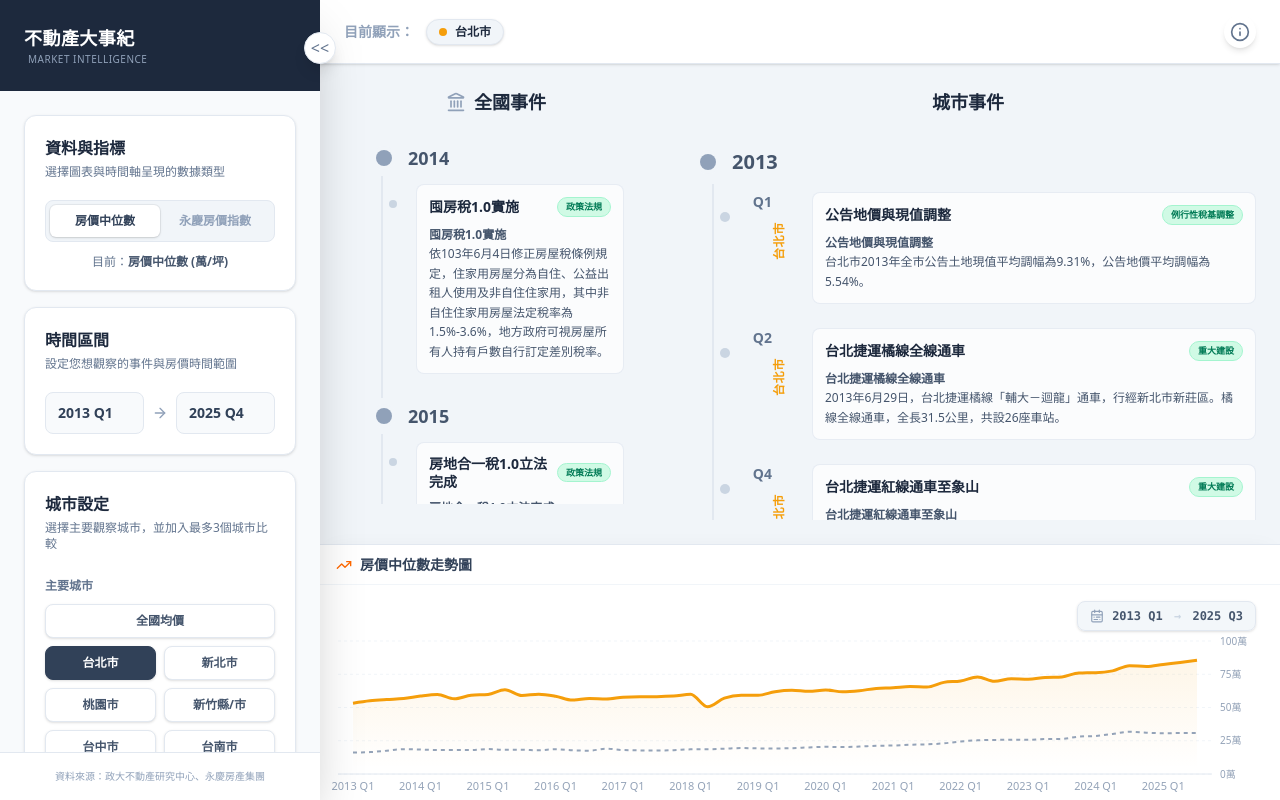
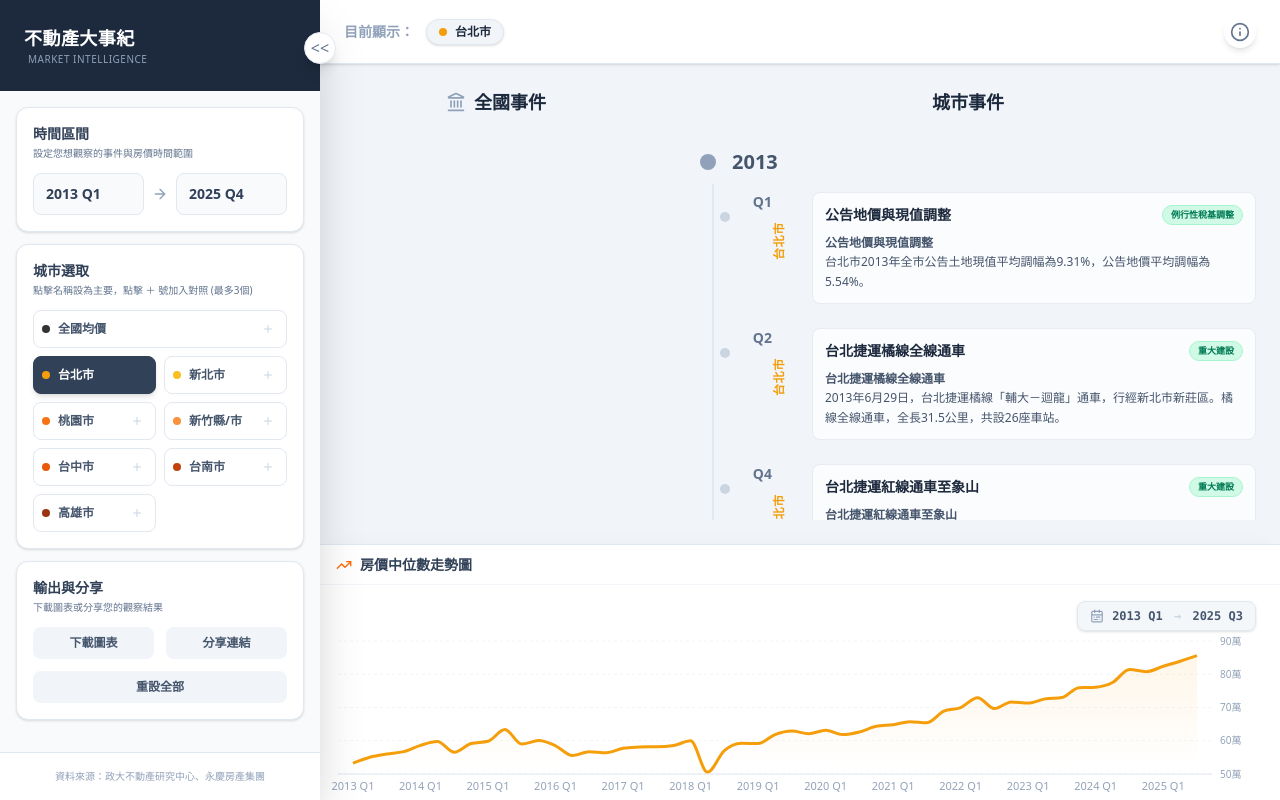
Before and after one commit to NCCU-rer/Real-Estate-Chronicle, a Next.js app: page / in a window 1280 px wide. Built offline with nearby package versions, Linux system fonts and the light colour scheme.

Commit message:
側邊欄調整

```diff
--- a/src/app/page.tsx
+++ b/src/app/page.tsx
@@ -17,8 +17,6 @@ export default function Home() {
   const [compareCities, setCompareCities] = useState<string[]>([]);
   const [isSettingsOpen, setIsSettingsOpen] = useState(false);
   const [isSidebarCollapsed, setIsSidebarCollapsed] = useState(false);
-  // ✨ 新增：資料模式狀態 ('price' = 房價中位數, 'index' = 房價指數)
-  const [dataType, setDataType] = useState<'price' | 'index'>('price');
 
   // === 2. 業務邏輯 (Handlers) ===
   const handleMainCityChange = (cityId: string) => {
@@ -61,7 +59,7 @@ export default function Home() {
     const nationalEvents = allEvents.filter(event => {
       const eventTimeVal = getQuarterValue(`${event.year}_${event.quarter}`);
       const isTimeMatch = eventTimeVal >= startVal && eventTimeVal <= endVal;
-      return event.isNational && isTimeMatch;
+      return event.isNational && chartCities.includes('nation') && isTimeMatch;
     });
 
     const cityEvents = allEvents.filter(event => {
@@ -96,8 +94,6 @@ export default function Home() {
         compareCities={compareCities}
         toggleCompare={toggleCompare}
         handleCancelCompare={handleCancelCompare}
-        dataType={dataType}
-        setDataType={setDataType}
       />
 
       {/* 2. 右側主要內容區 */}
@@ -144,10 +140,8 @@ export default function Home() {
             selectedCities={chartCities}
             startPeriod={startPeriod}
             endPeriod={endPeriod}
-            dataType={dataType}
           />
         </div>
-
       </div>
 
       <InfoTooltip />
--- a/src/components/DashboardChart.tsx
+++ b/src/components/DashboardChart.tsx
@@ -18,17 +18,15 @@ interface DashboardChartProps {
   selectedCities: string[];
   startPeriod: string;
   endPeriod: string;
-  dataType?: 'price' | 'index';
 }
 
 export default function DashboardChart({
   selectedCities,
   startPeriod,
   endPeriod,
-  dataType = 'price',
 }: DashboardChartProps) {
 
-  const chartTitle = dataType === 'price' ? '房價中位數走勢圖' : '政大永慶房價指數';
+  const chartTitle = '房價中位數走勢圖';
 
   return (
     <div className="w-full h-full bg-white border-t border-slate-200 shadow-[0_-5px_20px_-10px_rgba(0,0,0,0.05)] flex flex-col">
@@ -44,7 +42,6 @@ export default function DashboardChart({
           selectedCities={selectedCities}
           startPeriod={startPeriod}
           endPeriod={endPeriod}
-          dataType={dataType}
           isSmallMode={false} // isSmallMode is kept for brush visibility, but chart is not resizable.
         />
       </div>
--- a/src/components/DashboardSidebar.tsx
+++ b/src/components/DashboardSidebar.tsx
@@ -1,7 +1,7 @@
 "use client";
 
 import { generateQuarterOptions } from "@/utils/eventHelper";
-import { CITIES_CONFIG } from "@/config/cityColors";
+import { CITIES_CONFIG, NATIONAL_CONFIG } from "@/config/cityColors";
 import {
   Building2,
   Calendar,
@@ -38,20 +38,18 @@ interface SidebarProps {
   compareCities: string[];
   toggleCompare: (cityId: string) => void;
   handleCancelCompare: () => void;
-  dataType: 'price' | 'index';
-  setDataType: (v: 'price' | 'index') => void;
 }
 
 const InfoCard = ({ title, description, children }: { title: string, description: string, children: React.ReactNode }) => (
-  <div className="bg-white rounded-xl border border-slate-200 shadow-sm p-5">
-    <div className="flex items-start gap-4">
+  <div className="bg-white rounded-xl border border-slate-200 shadow-sm p-4">
+    <div className="flex items-start gap-3">
       {/* <div className="bg-slate-100 rounded-lg p-2 text-slate-600">{icon}</div> */}
       <div>
-        <h3 className="font-bold text-slate-800">{title}</h3>
-        <p className="text-xs text-slate-500 mt-1">{description}</p>
+        <h3 className="font-bold text-slate-700 text-sm">{title}</h3>
+        <p className="text-[10px] text-slate-500 mt-0.5">{description}</p>
       </div>
     </div>
-    <div className="mt-5">{children}</div>
+    <div className="mt-3">{children}</div>
   </div>
 );
 
@@ -69,8 +67,6 @@ export default function DashboardSidebar({
   compareCities,
   toggleCompare,
   handleCancelCompare,
-  dataType,
-  setDataType,
 }: SidebarProps) {
 
   const handleCompareSelect = (e: React.ChangeEvent<HTMLSelectElement>) => {
@@ -84,8 +80,6 @@ export default function DashboardSidebar({
   const expandSidebar = () => {
     if (isSidebarCollapsed) setIsSidebarCollapsed(false);
   };
-
-  const mainCityLabel = mainCity === 'nation' ? '全國均價' : CITIES_CONFIG.find(c => c.id === mainCity)?.label;
 
   return (
     <>
@@ -130,29 +124,16 @@ export default function DashboardSidebar({
 
         <div className={`
           flex-1 overflow-y-auto custom-scrollbar overflow-x-hidden transition-all duration-300
-          ${isSidebarCollapsed ? "space-y-3 p-3" : "space-y-4 p-6"}
+          ${isSidebarCollapsed ? "space-y-3 p-3" : "space-y-3 p-4"}
         `}>
           {isSidebarCollapsed ? (
              <>
-                <div onClick={expandSidebar} title="資料與指標" className="w-14 h-14 rounded-xl flex items-center justify-center bg-white border border-slate-200 shadow-sm text-slate-500 cursor-pointer hover:bg-slate-100">資料</div>
                 <div onClick={expandSidebar} title="時間區間" className="w-14 h-14 rounded-xl flex items-center justify-center bg-white border border-slate-200 shadow-sm text-slate-500 cursor-pointer hover:bg-slate-100">時間</div>
                 <div onClick={expandSidebar} title="城市設定" className="w-14 h-14 rounded-xl flex items-center justify-center bg-white border border-slate-200 shadow-sm text-slate-500 cursor-pointer hover:bg-slate-100">城市</div>
                 <div onClick={expandSidebar} title="輸出與分享" className="w-14 h-14 rounded-xl flex items-center justify-center bg-white border border-slate-200 shadow-sm text-slate-500 cursor-pointer hover:bg-slate-100">分享</div>
              </>
           ) : (
              <>
-              <InfoCard title="資料與指標" description="選擇圖表與時間軸呈現的數據類型">
-                <div className="flex p-1 bg-slate-100 rounded-lg border border-slate-200">
-                  <button onClick={() => setDataType('price')} className={`flex-1 flex items-center justify-center gap-2 py-2 text-xs font-bold rounded-md transition-all duration-200 ${dataType === 'price' ? 'bg-white text-slate-700 shadow-sm ring-1 ring-black/5' : 'text-slate-400 hover:text-slate-600'}`}>
-                    房價中位數
-                  </button>
-                  <button onClick={() => setDataType('index')} className={`flex-1 flex items-center justify-center gap-2 py-2 text-xs font-bold rounded-md transition-all duration-200 ${dataType === 'index' ? 'bg-white text-slate-700 shadow-sm ring-1 ring-black/5' : 'text-slate-400 hover:text-slate-600'}`}>
-                    永慶房價指數
-                  </button>
-                </div>
-                <p className="text-xs text-slate-500 mt-3 text-center">目前：<span className="font-bold text-slate-600">{dataType === 'price' ? '房價中位數 (萬/坪)' : '永慶房價指數'}</span></p>
-              </InfoCard>
-
               <InfoCard title="時間區間" description="設定您想觀察的事件與房價時間範圍">
                 <div className="flex items-center gap-2">
                   <select value={startPeriod} onChange={(e) => setStartPeriod(e.target.value)} className="w-full bg-slate-50 border border-slate-200 text-slate-700 text-sm rounded-lg px-3 py-2.5 outline-none focus:ring-2 focus:ring-slate-500/20 focus:border-slate-500 transition-all font-bold appearance-none cursor-pointer hover:bg-white">
@@ -165,39 +146,73 @@ export default function DashboardSidebar({
                 </div>
               </InfoCard>
 
-              <InfoCard title="城市設定" description="選擇主要觀察城市，並加入最多3個城市比較">
-                <div className="space-y-4">
-                  <div>
-                    <label className="text-xs font-bold text-slate-500">主要城市</label>
-                    <div className="grid grid-cols-2 gap-2 mt-2">
-                        <button onClick={() => handleMainCityChange("nation")} className={`col-span-2 p-2 rounded-lg text-xs font-bold transition-all duration-200 border shadow-sm flex items-center justify-center gap-2 group ${mainCity === "nation" ? 'bg-slate-800 text-white border-slate-800' : 'bg-white text-slate-600 border-slate-200 hover:bg-slate-50'}`}>
-                           全國均價
-                        </button>
-                        {CITIES_CONFIG.map(c => (<button key={c.id} onClick={() => handleMainCityChange(c.id)} className={`p-2 rounded-lg text-xs font-bold transition-all duration-200 border shadow-sm ${mainCity === c.id ? 'bg-slate-700 text-white border-slate-700' : 'bg-white text-slate-600 border-slate-200 hover:bg-slate-50 hover:text-slate-700 hover:border-slate-300'}`}>{c.label}</button>))}
+              <InfoCard title="城市選取" description="點擊名稱設為主要，點擊 ＋ 號加入對照 (最多3個)">
+                <div className="space-y-2">
+                  {/* 全國選項 */}
+                  <div className={`
+                    flex items-center justify-between p-2 rounded-lg border transition-all
+                    ${mainCity === 'nation' ? 'bg-slate-800 border-slate-800 text-white shadow-md' : 'bg-white border-slate-200 text-slate-600 hover:border-slate-300'}
+                    ${compareCities.includes('nation') ? 'ring-2 ring-orange-500/20 border-orange-200 bg-orange-50/30' : ''}
+                  `}>
+                    <div className="flex items-center gap-2 flex-1 cursor-pointer" onClick={() => handleMainCityChange('nation')}>
+                      <div className="w-2 h-2 rounded-full shrink-0" style={{ backgroundColor: NATIONAL_CONFIG.color }}></div>
+                      <span className="text-xs font-bold">全國均價</span>
                     </div>
+
+                    {mainCity !== 'nation' && (
+                      <button
+                        onClick={(e) => { e.stopPropagation(); toggleCompare('nation'); }}
+                        className={`
+                          ml-1 p-1 rounded-md transition-all
+                          ${compareCities.includes('nation') ? 'bg-orange-500 text-white' : 'text-slate-300 hover:bg-slate-100 hover:text-slate-600'}
+                        `}
+                        title={compareCities.includes('nation') ? "移除對照" : "加入對照"}
+                      >
+                        {compareCities.includes('nation') ? <X className="w-3 h-3" /> : <Plus className="w-3 h-3" />}
+                      </button>
+                    )}
                   </div>
-                  <div>
-                     <label className="text-xs font-bold text-slate-500">比較城市</label>
-                     <div className="relative mt-2 mb-3">
-                       <select onChange={handleCompareSelect} defaultValue="default" disabled={compareCities.length >= 3} className="w-full bg-white border border-slate-200 text-slate-600 text-xs rounded-lg pl-3 pr-2 py-2 outline-none focus:ring-2 focus:ring-slate-500/20 focus:border-slate-500 transition-all appearance-none cursor-pointer hover:border-slate-300 disabled:opacity-50 disabled:cursor-not-allowed">
-                         <option value="default" disabled>{compareCities.length >= 3 ? "已達上限 (最多3個)" : "點擊新增對照城市..."}</option>
-                         {CITIES_CONFIG.filter(c => c.id !== mainCity && !compareCities.includes(c.id)).map(c => (<option key={c.id} value={c.id}>{c.label}</option>))}
-                       </select>
-                     </div>
-                     <div className="flex flex-wrap gap-2 min-h-7.5">
-                       {compareCities.map(cityId => {
-                         const cityConfig = CITIES_CONFIG.find(c => c.id === cityId);
-                         if (!cityConfig) return null;
-                         return (
-                           <span key={cityId} className="inline-flex items-center gap-1.5 px-2.5 py-1 rounded-full bg-slate-100 border border-slate-200 text-xs font-bold text-slate-700 group animate-in fade-in zoom-in duration-200">
-                             <span className="w-2 h-2 rounded-full" style={{ backgroundColor: cityConfig.color }}></span>
-                             {cityConfig.label}
-                             <button onClick={() => toggleCompare(cityId)} className="ml-1 -mr-1 p-0.5 rounded-full hover:bg-slate-200 text-slate-400 hover:text-red-500 transition-colors">移除</button>
-                           </span>
-                         );
-                       })}
-                     </div>
+
+                  {/* 城市網格 */}
+                  <div className="grid grid-cols-2 gap-2">
+                    {CITIES_CONFIG.map(city => {
+                      const isMain = mainCity === city.id;
+                      const isComparing = compareCities.includes(city.id);
+
+                      return (
+                        <div key={city.id} className={`
+                          relative flex items-center justify-between p-2 rounded-lg border transition-all group
+                          ${isMain ? 'bg-slate-700 border-slate-700 text-white shadow-md' : 'bg-white border-slate-200 text-slate-600 hover:border-slate-300'}
+                          ${isComparing ? 'ring-2 ring-orange-500/20 border-orange-200 bg-orange-50/30' : ''}
+                        `}>
+                          <div className="flex items-center gap-2 flex-1 cursor-pointer overflow-hidden" onClick={() => handleMainCityChange(city.id)}>
+                            <div className="w-2 h-2 rounded-full shrink-0" style={{ backgroundColor: city.color }}></div>
+                            <span className="text-xs font-bold truncate">{city.label}</span>
+                          </div>
+
+                          {!isMain && (
+                            <button
+                              onClick={(e) => { e.stopPropagation(); toggleCompare(city.id); }}
+                              className={`
+                                ml-1 p-1 rounded-md transition-all
+                                ${isComparing ? 'bg-orange-500 text-white' : 'text-slate-300 hover:bg-slate-100 hover:text-slate-600'}
+                              `}
+                              title={isComparing ? "移除對照" : "加入對照"}
+                            >
+                              {isComparing ? <X className="w-3 h-3" /> : <Plus className="w-3 h-3" />}
+                            </button>
+                          )}
+                        </div>
+                      )
+                    })}
                   </div>
+
+                  {compareCities.length > 0 && (
+                    <div className="pt-2 flex items-center justify-between">
+                       <span className="text-[10px] font-bold text-slate-400">目前對照：{compareCities.length} / 3</span>
+                       <button onClick={handleCancelCompare} className="text-[10px] font-bold text-orange-500 hover:text-orange-600 underline underline-offset-2">清除全部對照</button>
+                    </div>
+                  )}
                 </div>
               </InfoCard>
 
--- a/src/components/PriceChart.tsx
+++ b/src/components/PriceChart.tsx
@@ -17,14 +17,12 @@ import {
 import { CITIES_CONFIG, NATIONAL_CONFIG } from "@/config/cityColors";
 import { getQuarterValue } from "@/utils/eventHelper";
 import { rawPriceData } from "@/data/priceData";
-import { rawIndexData } from "@/data/indexData";
 import { CalendarRange } from "lucide-react";
 
 interface PriceChartProps {
   selectedCities: string[];
   startPeriod: string;
   endPeriod: string;
-  dataType?: 'price' | 'index';
   isSmallMode?: boolean;
 }
 
@@ -136,12 +134,12 @@ const TooltipSpy = React.memo(({ active, payload, setActiveDataPoint }: { active
 TooltipSpy.displayName = 'TooltipSpy';
 
 
-export default function PriceChart({ selectedCities, startPeriod, endPeriod, dataType = 'price' }: PriceChartProps) {
+export default function PriceChart({ selectedCities, startPeriod, endPeriod }: PriceChartProps) {
   const [isMobile, setIsMobile] = useState(false);
   const [activeDataPoint, setActiveDataPoint] = useState<TooltipPayloadItem[] | null>(null);
 
-  const sourceData = dataType === 'price' ? rawPriceData : rawIndexData;
-  const unitLabel = dataType === 'price' ? "萬" : "";
+  const sourceData = rawPriceData;
+  const unitLabel = "萬";
 
   const filteredData = useMemo(() => {
     const startVal = getQuarterValue(startPeriod);
@@ -153,19 +151,19 @@ export default function PriceChart({ selectedCities, startPeriod, endPeriod, dat
       rawQuarter: item.Quarter,
       quarter: item.Quarter.replace("_", " "),
       shortQuarter: item.Quarter.split("_")[0].slice(2) + (item.Quarter.includes("Q1") ? "'" : ""), // '13, '14...
-      nation: item.Nation?.all ? (dataType === 'price' ? item.Nation.all / 10000 : item.Nation.all) : 0,
-      taipei: item.Taipei?.all ? (dataType === 'price' ? item.Taipei.all / 10000 : item.Taipei.all) : 0,
-      newTaipei: item.NewTaipei?.all ? (dataType === 'price' ? item.NewTaipei.all / 10000 : item.NewTaipei.all) : 0,
-      taoyuan: item.Taoyuan?.all ? (dataType === 'price' ? item.Taoyuan.all / 10000 : item.Taoyuan.all) : 0,
-      taichung: item.Taichung?.all ? (dataType === 'price' ? item.Taichung.all / 10000 : item.Taichung.all) : 0,
-      tainan: item.Tainan?.all ? (dataType === 'price' ? item.Tainan.all / 10000 : item.Tainan.all) : 0,
-      kaohsiung: item.Kaohsiung?.all ? (dataType === 'price' ? item.Kaohsiung.all / 10000 : item.Kaohsiung.all) : 0,
-      hsinchu: item.Hsinchu?.all ? (dataType === 'price' ? item.Hsinchu.all / 10000 : item.Hsinchu.all) : 0,
+      nation: item.Nation?.all ? (item.Nation.all / 10000) : 0,
+      taipei: item.Taipei?.all ? (item.Taipei.all / 10000) : 0,
+      newTaipei: item.NewTaipei?.all ? (item.NewTaipei.all / 10000) : 0,
+      taoyuan: item.Taoyuan?.all ? (item.Taoyuan.all / 10000) : 0,
+      taichung: item.Taichung?.all ? (item.Taichung.all / 10000) : 0,
+      tainan: item.Tainan?.all ? (item.Tainan.all / 10000) : 0,
+      kaohsiung: item.Kaohsiung?.all ? (item.Kaohsiung.all / 10000) : 0,
+      hsinchu: item.Hsinchu?.all ? (item.Hsinchu.all / 10000) : 0,
     })).filter(item => {
       const currentVal = getQuarterValue(item.rawQuarter);
       return currentVal >= startVal && currentVal <= endVal;
     });
-  }, [startPeriod, endPeriod, dataType, sourceData]);
+  }, [startPeriod, endPeriod, sourceData]);
 
   const [brushedData, setBrushedData] = useState(filteredData);
   // 新增狀態來追蹤目前顯示的時間範圍
@@ -303,7 +301,8 @@ export default function PriceChart({ selectedCities, startPeriod, endPeriod, dat
               />
 
               {/* 這裡改用 ComposedChart 混和 Area 和 Line */}
-              {/* 1. 全國 (虛線) */}
+              {/* 1. 全國 (虛線) - 僅在選中時顯示 */}
+              {selectedCities.includes('nation') && (
                 <Line
                   type="monotone"
                   dataKey="nation"
@@ -315,6 +314,7 @@ export default function PriceChart({ selectedCities, startPeriod, endPeriod, dat
                   activeDot={{ r: 5, strokeWidth: 0, fill: '#94a3b8' }}
                   animationDuration={500}
                 />
+              )}
 
               {/* 2. 其他選中城市 (實線 + 漸層 Area) */}
               {CITIES_CONFIG.map((city) => {
```
Also changed, not shown: src/data/indexData.ts (deleted, +0 -256 lines). Lines whose indentation alone changed are shown as unchanged.
